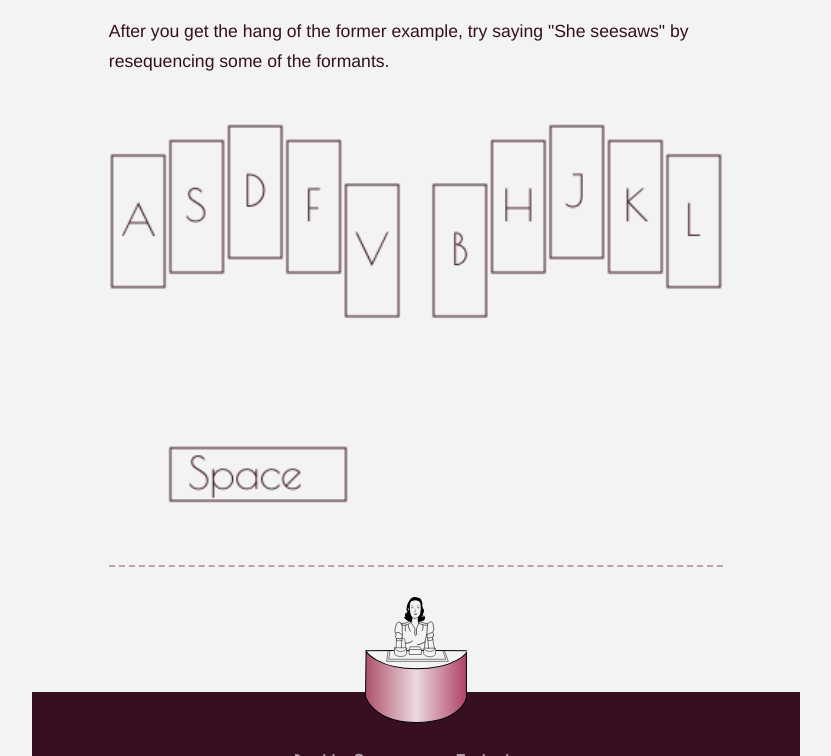
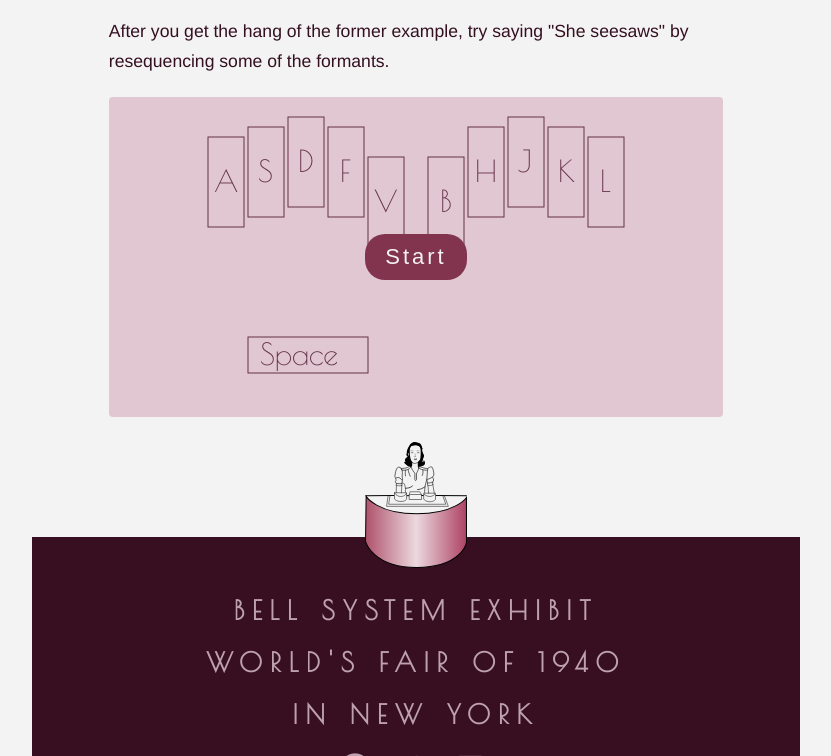
Before and after one commit to gmoe/voder, a plain HTML site: page index.html in a window 1280 px wide. Shown: the part 2044-2800 px from the top of the page, without its empty margins (224-1055 px from the left). Drawn offline with Linux system fonts and the light colour scheme; files whose address does not match are found by name.

Commit message:
Fix for impending Chrome autoplay changes.

```diff
--- a/css/style.css
+++ b/css/style.css
@@ -26,7 +26,7 @@
   padding-right: 10%;
 }
 
-span.site-title {
+h1.site-title {
   display: block;
   margin-top: 0.4em;
   margin-bottom: 0.4em;
@@ -78,6 +78,7 @@
   padding-left: 10px;
   padding-right: 10px;
   background: #ccc;
+  border-radius: 2px;
 }
 
 img#logo {
@@ -104,11 +105,45 @@
   height: 100%;
 }
 
-#consoleDisplay {
-  width: 100%;
-  height: auto;
+#canvas-container {
+  position: relative;
+  display: flex;
+  align-items: center;
+  justify-content: center;
+}
 
-  border-bottom: 2px dashed #bda1af;
+#start-audio-overlay {
+  position: absolute;
+  top: 0; right:0; bottom: 0; left: 0;
+  display: flex;
+  align-items: center;
+  justify-content: center;
+  z-index: 1;
+  background: rgba(189, 115, 145, 0.35);
+  border-radius: 4px;
+  animation-duration: 0.35s;
+  animation-fill-mode: forwards;
+}
+
+@keyframes disappear {
+  from { opacity: 1; }
+  to { opacity: 0; display: none; }
+}
+
+#start-audio-btn {
+  z-index: 2;
+  padding: 10px 20px;
+  border-radius: 20px;
+  border: none;
+  background: #82344f;
+  color: #f3f3f3;
+  font-size: 22px;
+  letter-spacing: 3px;
+  cursor: pointer;
+}
+
+#console-display {
+  margin: 0 auto;
 }
 
 footer {
@@ -138,6 +173,8 @@
   margin-top: 0.83em;
   margin-bottom: 0.83em;
   font-weight: bold;
+  text-transform: uppercase;
+  letter-spacing: 0.3em;
 }
 
 #footer-console-operator {
--- a/index.html
+++ b/index.html
@@ -6,6 +6,8 @@
 
   <title>Voder Speech Synthesizer (1939)</title>
 
+  <link rel="preload" as "script" href="js/voder.js">
+  <link rel="preload" as "script" href="js/consoleDisplay.js">
   <link rel="stylesheet" href="https://maxcdn.bootstrapcdn.com/font-awesome/4.6.2/css/font-awesome.min.css">
   <link rel="preload" as="style" href="css/style.css">
   <link rel="stylesheet" href="css/style.css">
@@ -16,12 +18,12 @@
 </head>
 
 <body>
-  <div class="proscenium proscenium-left"></div>
-  <div class="proscenium proscenium-right"></div>
+  <div class="proscenium proscenium-left" aria-hidden="true"></div>
+  <div class="proscenium proscenium-right" aria-hidden="true"></div>
   <main>
     <header>
-      <span class="site-title">The Voder</span>
-      <img id="logo" src="img/logo_final.svg" alt="Voder Logo">
+      <h1 class="site-title">The Voder</h1>
+      <img id="logo" src="img/logo_final.svg" alt="Voder Logo, as seen on the original 1939 World's Fair poster.">
     </header>
     <section>
       <p>
@@ -43,7 +45,9 @@
         operating the Voder.
       </p>
       <div class="yt-embed">
-        <iframe width="560"
+        <iframe
+          title="YouTube embedded video demonstrating the original Voder at the 1939 World's Fair."
+          width="560"
           height="315"
           src="https://www.youtube.com/embed/0rAyrmm7vv0"
           frameborder="0"
@@ -94,30 +98,35 @@
         After you get the hang of the former example, try saying
         "She seesaws" by resequencing some of the formants.
       </p>
-      <canvas id="consoleDisplay" width=420 height=320>
-        Your browser does not have the necessary support to run this
-        application. You might also have Javascript disabled.
-      </canvas>
+      <div id="canvas-container">
+        <canvas id="console-display" width=420 height=320>
+          Your browser does not have the necessary support to run this
+          application. You might also have Javascript disabled.
+        </canvas>
+        <div id="start-audio-overlay">
+          <button id="start-audio-btn">Start</button>
+        </div>
+      </div>
     </section>
     <footer>
       <div id="footerContent">
 
         <img id="footer-console-operator"
           src="img/console_operator.svg"
-          alt="Woman at Voder Console">
+          alt="Illustration of woman at Voder console">
 
         <span class="footer-message">Bell System Exhibit</span>
         <span class="footer-message">World's Fair of 1940</span>
         <span class="footer-message">in New York</span>
 
         <div class="footer-contacts">
-          <a href="http://github.com/gmoe/voder">
+          <a aria-label="Voder source code, hosted on GitHub." href="http://github.com/gmoe/voder">
             <span class="fa fa-github fa-2x"></span>
           </a>
-          <a href="http://twitter.com/griffin_moe">
+          <a aria-label="Griffin Moe's Twitter account." href="http://twitter.com/griffin_moe">
             <span class="fa fa-twitter fa-2x"></span>
           </a>
-          <a href="http://griffinmoe.com/">
+          <a aria-label="Griffin Moe's résumé and personal site." href="http://griffinmoe.com/">
             <span class="fa fa-laptop fa-2x"></span>
           </a>
         </div>
--- a/js/consoleDisplay.js
+++ b/js/consoleDisplay.js
@@ -1,7 +1,7 @@
 "use strict";
 (function() {
 
-  const canvas = document.getElementById("consoleDisplay");
+  const canvas = document.getElementById("console-display");
   const ctx = canvas.getContext("2d");
 
   const buttonStates = {};
@@ -22,48 +22,81 @@
     // Left Hand -------------------
     buttonState("a");
     ctx.strokeRect(2, 40, 36, 90);
+    try {
+      ctx.addHitRegion({ id: 'band0' });
+    } catch(e) {}
     ctx.fillText("A", 8, 95);
 
     buttonState("s");
     ctx.strokeRect(42, 30, 36, 90);
+    try {
+      ctx.addHitRegion({ id: 'band1' });
+    } catch(e) {}
     ctx.fillText("S", 52, 85);
 
     buttonState("d");
     ctx.strokeRect(82, 20, 36, 90);
+    try {
+      ctx.addHitRegion({ id: 'band2' });
+    } catch(e) {}
     ctx.fillText("D", 92, 75);
 
     buttonState("f");
     ctx.strokeRect(122, 30, 36, 90);
+    try {
+      ctx.addHitRegion({ id: 'band3' });
+    } catch(e) {}
     ctx.fillText("F", 134, 85);
 
     buttonState("v");
     ctx.strokeRect(162, 60, 36, 90);
+    try {
+      ctx.addHitRegion({ id: 'band4' });
+    } catch(e) {}
     ctx.fillText("V", 168, 115);
 
     //Left Wrist -------------------
     buttonState(" ");
     ctx.strokeRect(42, 240, 120, 36);
+    try {
+      ctx.addHitRegion({ id: 'noise_band' });
+    } catch(e) {}
     ctx.fillText("Space", 54, 268);
 
     //Right Hand -------------------
     buttonState("b");
     ctx.strokeRect(222, 60, 36, 90);
+    try {
+      ctx.addHitRegion({ id: 'band5' });
+    } catch(e) {}
     ctx.fillText("B", 234, 115);
 
     buttonState("h");
     ctx.strokeRect(262, 30, 36, 90);
+    try {
+      ctx.addHitRegion({ id: 'band6' });
+    } catch(e) {}
     ctx.fillText("H", 269, 85);
 
     buttonState("j");
     ctx.strokeRect(302, 20, 36, 90);
+    try {
+      ctx.addHitRegion({ id: 'band7' });
+    } catch(e) {}
     ctx.fillText("J", 312, 75);
 
     buttonState("k");
     ctx.strokeRect(342, 30, 36, 90);
+    try {
+      ctx.addHitRegion({ id: 'band8' });
+    } catch(e) {}
     ctx.fillText("K", 352, 85);
 
     buttonState("l");
     ctx.strokeRect(382, 40, 36, 90);
+    try {
+      ctx.addHitRegion({ id: 'band9' });
+    } catch(e) {}
     ctx.fillText("L", 394, 95);
   }
 
--- a/js/voder.js
+++ b/js/voder.js
@@ -1,17 +1,16 @@
-"use strict";
-(function () {
+'use strict';
+document.querySelector('#start-audio-btn').addEventListener('click', function() {
 
   const audioCtx = new (window.AudioContext || window.webkitAudioContext)();
 
   function makeFormant(f1, f2) {
-
     const sinOsc = audioCtx.createOscillator();
-    sinOsc.type = "sawtooth";
+    sinOsc.type = 'sawtooth';
     sinOsc.frequency.value = 110;
     sinOsc.start();
 
     const bandPass = audioCtx.createBiquadFilter();
-    bandPass.type = "bandpass";
+    bandPass.type = 'bandpass';
     bandPass.frequency.value = (f1+f2)/2;
     bandPass.Q.value = ((f1+f2)/2) / (f2-f1);
 
@@ -26,16 +25,16 @@
   }
 
   const formants = {};
-  formants["a"] = makeFormant(0, 225);
-  formants["s"] = makeFormant(225, 450);
-  formants["d"] = makeFormant(450, 700);
-  formants["f"] = makeFormant(700, 1000);
-  formants["v"] = makeFormant(1000, 1400);
-  formants["b"] = makeFormant(1400, 2000);
-  formants["h"] = makeFormant(2000, 2700);
-  formants["j"] = makeFormant(2700, 3800);
-  formants["k"] = makeFormant(3800, 5400);
-  formants["l"] = makeFormant(5400, 7500);
+  formants['a'] = makeFormant(0, 225);
+  formants['s'] = makeFormant(225, 450);
+  formants['d'] = makeFormant(450, 700);
+  formants['f'] = makeFormant(700, 1000);
+  formants['v'] = makeFormant(1000, 1400);
+  formants['b'] = makeFormant(1400, 2000);
+  formants['h'] = makeFormant(2000, 2700);
+  formants['j'] = makeFormant(2700, 3800);
+  formants['k'] = makeFormant(3800, 5400);
+  formants['l'] = makeFormant(5400, 7500);
 
   const noise = audioCtx.createBufferSource();
   const buffer = audioCtx.createBuffer(1, 8192, audioCtx.sampleRate);
@@ -50,14 +49,14 @@
   noise.loop = true;
 
   const noiseFilter = audioCtx.createBiquadFilter();
-  noiseFilter.type = "bandpass";
+  noiseFilter.type = 'bandpass';
   noiseFilter.frequency.value = 5000;
   noiseFilter.Q.value = 0.5;
 
   const noiseGain = audioCtx.createGain();
   noiseGain.gain.value = 0.0;
 
-  formants[" "] = noiseGain;
+  formants[' '] = noiseGain;
 
   noise.connect(noiseFilter);
   noiseFilter.connect(noiseGain);
@@ -84,4 +83,5 @@
     });
   });
 
-}());
+  document.querySelector('#start-audio-overlay').style = 'animation-name: disappear;';
+});
```
Also changed, not shown: 1 other file.
